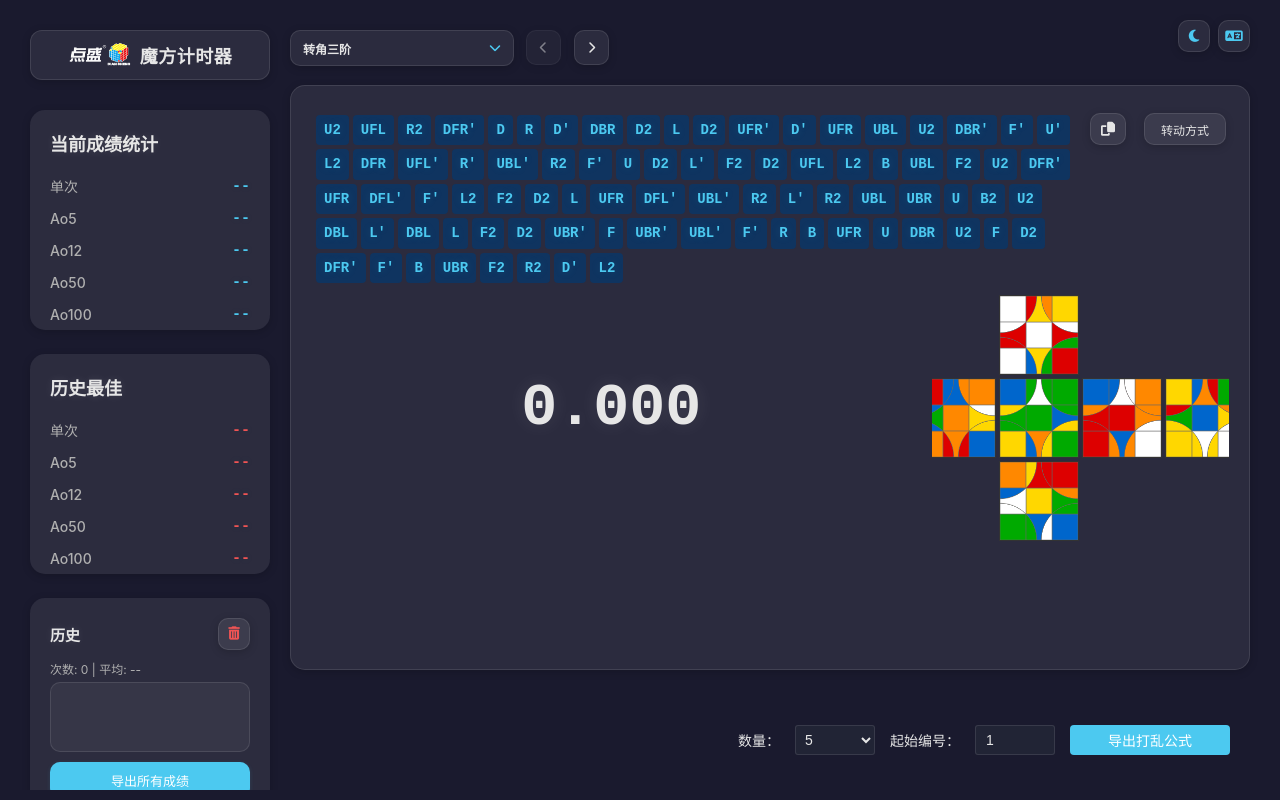
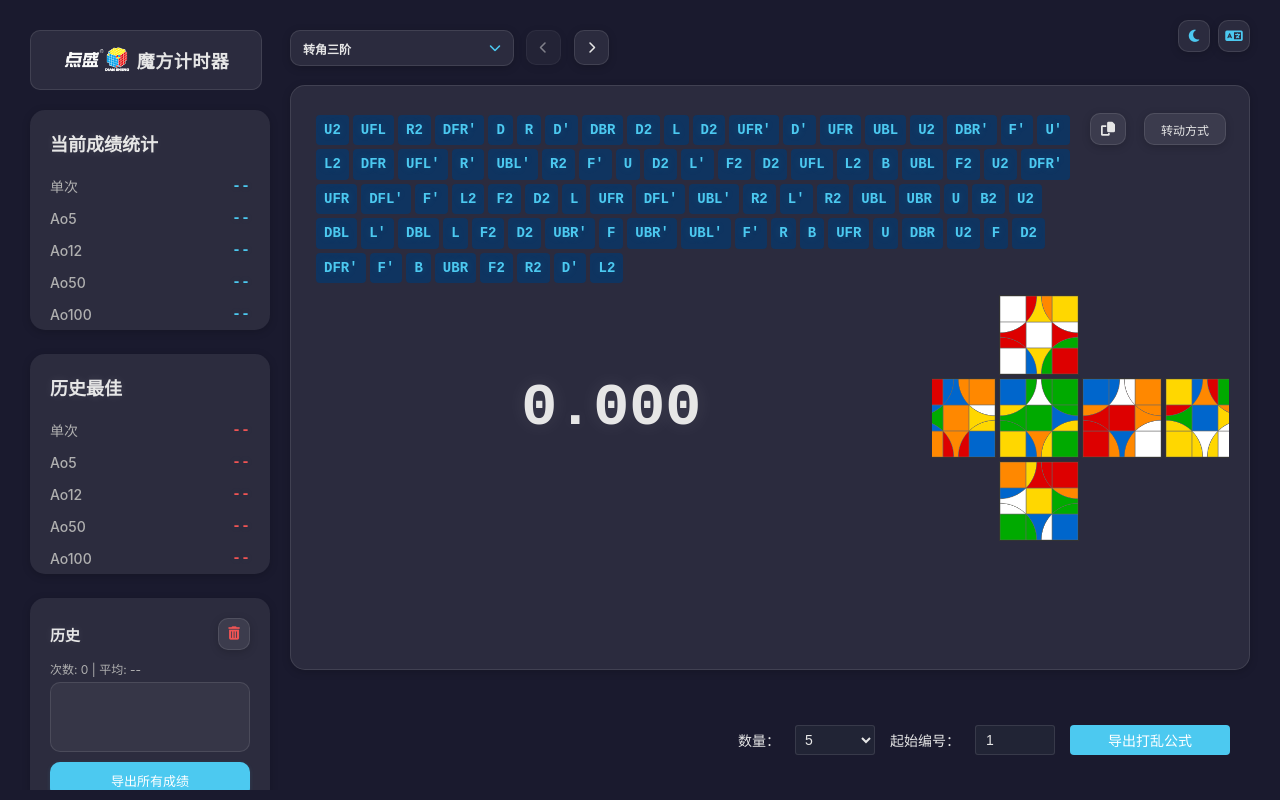
Before and after one commit to Cuber-yi-72/DianshengTimer, a plain HTML site: page index.html in a window 1280 px wide. Drawn offline with Linux system fonts and the light colour scheme.

Commit message:
style(ui)：logo区样式优化

```diff
--- a/css/styles.css
+++ b/css/styles.css
@@ -190,19 +190,19 @@
             position: absolute;
             top: 1.25rem;
             left: 1.25rem;
-            width: 15rem;
+            width: 14.5rem;
             min-width: 200px;
-            height: 3.125rem;
-            min-height: 40px;
-            background-color: var(--bg-card);
+            height: 3.75rem;
+            min-height: 50px;
+            background: var(--bg-card);
             border: 1px solid var(--border-color);
-            border-radius: 0.75rem;
+            border-radius: 0.625rem;
             display: flex;
             align-items: center;
             justify-content: center;
-            gap: 0.5rem;
+            gap: 0.375rem;
             padding: 0 0.5rem;
-            box-shadow: var(--shadow-primary);
+            box-shadow: none;
         }
 
         .header-title {
@@ -216,8 +216,8 @@
         }
 
         .header-logo {
-            max-height: 4rem;
-            max-width: 6.4rem;
+            max-height: 4.25rem;
+            max-width: 6.8rem;
             object-fit: contain;
             flex-shrink: 0;
         }
@@ -1422,10 +1422,10 @@
                 position: absolute !important;
                 top: 1.25rem !important;
                 left: 1.25rem !important;
-                width: 15rem !important;
+                width: 14.5rem !important;
                 min-width: 200px !important;
-                height: 3.125rem !important;
-                min-height: 40px !important;
+                height: 3.75rem !important;
+                min-height: 50px !important;
             }
 
             .quick-settings-controls {
@@ -1538,7 +1538,7 @@
 
             .header {
                 width: 220px;
-                height: 50px;
+                height: 56px;
             }
 
             .header-title {
```
